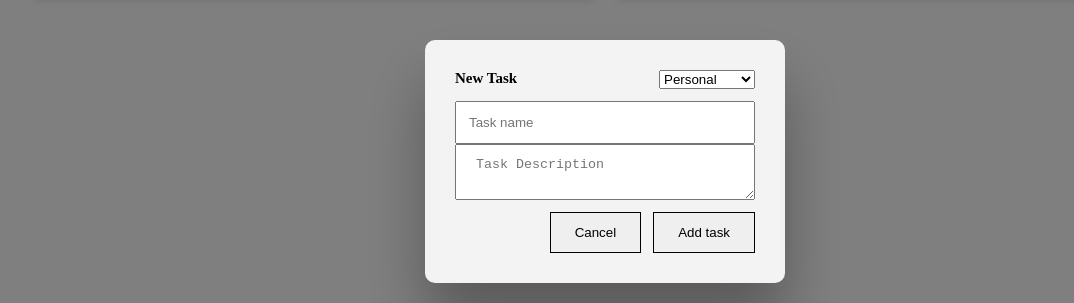
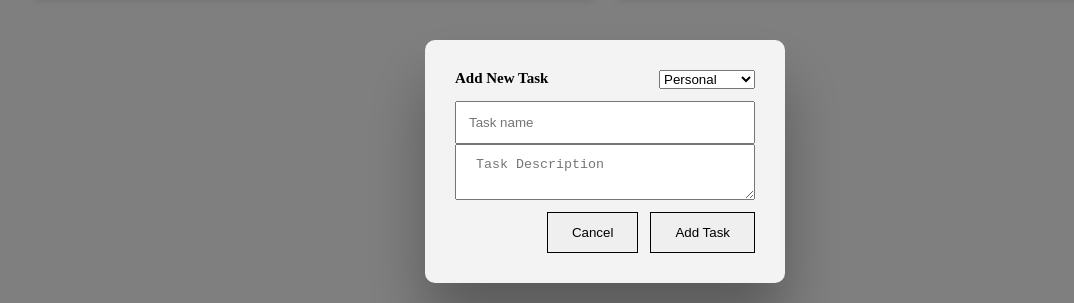
Before and after one commit to cemmanuelonyema/tasy, a React (Vite) app: page / in a window 1280 px wide. Both pictures are taken after typing "Sample" into the empty fields and a click on the button "Add a task". Shown: the part 239-542 px from the top of the page, without its empty margins (35-1109 px from the left). Built offline with nearby package versions, Linux system fonts and the light colour scheme.

Commit message:
implement delete task succesfully using splice

```diff
--- a/src/components/layout/modal/modalbox/ModalBox.tsx
+++ b/src/components/layout/modal/modalbox/ModalBox.tsx
@@ -1,20 +1,45 @@
-import { useState } from "react";
+import { useState, useEffect } from "react";
 import { Todo } from "../../../model";
 import "./modalbox.css";
-import { useDispatch } from "react-redux";
-import { addTask, toggleModal } from "../../../../redux/slices/taskSlice";
+import { useDispatch, useSelector } from "react-redux";
+import {
+  addTask,
+  clearEditTask,
+  selectCurrentTask,
+  toggleModal,
+  updateTask,
+} from "../../../../redux/slices/taskSlice";
+import { TaskModel } from "../../../../models/models";
 
 interface Props {
-  todos: Todo[];
+  todos: TaskModel[];
   setTodos: React.Dispatch<React.SetStateAction<Todo[]>>;
 }
 
 export const ModalBox: React.FC<Props> = ({ setTodos, todos }) => {
+  const currentTask = useSelector(selectCurrentTask);
+
+  //   const updateTask = () => {
+  //     dispatch(updateTask(task));
+  //     dispatch(clearEditTask());
+  //     dispatch(toggleModal());
+  //   };
+
+  //   const addTask = () => {
+
+  //   };
+
   const handleSubmit = (e: React.FormEvent) => {
     e.preventDefault();
 
-    if (task.title !== "") {
+    // currentTask ? updateTask() : addTask();
+    if (currentTask === null) {
       dispatch(addTask(task));
+      dispatch(toggleModal());
+    } else {
+      dispatch(updateTask(task));
+      dispatch(clearEditTask());
+      dispatch(toggleModal());
     }
 
     setTask({
@@ -41,11 +66,23 @@ export const ModalBox: React.FC<Props> = ({ setTodos, todos }) => {
 
   const { title, description, tag } = task;
 
+  useEffect(() => {
+    currentTask !== null
+      ? setTask(currentTask)
+      : setTask({
+          id: 0,
+          title: "",
+          description: "",
+          tag: "",
+          completed: false,
+        });
+  }, [currentTask]);
+
   return (
     <div className="modalbox">
       <form className="form" onSubmit={handleSubmit}>
         <div className="box-header">
-          <h2>New Task</h2>
+          <h2>{currentTask ? "Edit Task" : "Add New Task"}</h2>
           <select name="tag" value={tag} onChange={handleChange}>
             <option value="Family">Personal</option>
             <option value="professional">Professional</option>
@@ -71,8 +108,16 @@ export const ModalBox: React.FC<Props> = ({ setTodos, todos }) => {
         </div>
 
         <div className="btns">
-          <button onClick={() => dispatch(toggleModal())}>Cancel</button>
-          <button onClick={handleSubmit}>Add task</button>
+          {currentTask ? (
+            <button onClick={() => dispatch(clearEditTask())}>
+              Clear Task
+            </button>
+          ) : (
+            <button onClick={() => dispatch(toggleModal())}>Cancel</button>
+          )}
+          <button onClick={handleSubmit}>
+            {currentTask ? "Update Task" : "Add Task"}
+          </button>
         </div>
       </form>
     </div>
--- a/src/components/model.ts
+++ b/src/components/model.ts
@@ -1,4 +1,4 @@
-export interface TodoModel {
+export interface TaskModel {
   id: number;
   taskTitle: string;
   taskDescription?: string;
--- a/src/components/taskItem/TaskItem.tsx
+++ b/src/components/taskItem/TaskItem.tsx
@@ -1,10 +1,15 @@
 import React, { useState } from "react";
 import { FiEdit, FiTrash } from "react-icons/fi";
-import { Todo } from "../model";
+import { TaskModel, Todo } from "../model";
 import "./taskItem.css";
 
 import { useSelector, useDispatch } from "react-redux";
-import { deleteTask, toggleModal } from "../../redux/slices/taskSlice";
+import {
+  clearEditTask,
+  deleteTask,
+  editTask,
+  toggleModal,
+} from "../../redux/slices/taskSlice";
 
 interface Props {
   todo: Todo;
@@ -32,8 +37,14 @@ export const TaskItem: React.FC<Props> = ({ todo, todos, setTodos }) => {
   //     setTodos(todos.filter((todo) => todo.id !== id));
   //   };
 
-  const handleEdit = (id: number) => {
+  const handleEdit = (currentTask: TaskModel) => {
     dispatch(toggleModal());
+    dispatch(editTask(currentTask));
+  };
+
+  const handleDelete = (id: number) => {
+    dispatch(deleteTask(id));
+    dispatch(clearEditTask());
   };
 
   const dispatch = useDispatch();
@@ -57,10 +68,13 @@ export const TaskItem: React.FC<Props> = ({ todo, todos, setTodos }) => {
         )}
       </div>
       <div className="task-buttons">
-        <span className="icon" onClick={() => handleEdit(todo.id)}>
+        <span className="icon" onClick={() => handleEdit(todo)}>
           <FiEdit />
         </span>
-        <span className="icon" onClick={() => dispatch(deleteTask(todo.id))}>
+        <span
+          className="icon"
+          onClick={() => handleDelete(deleteTask(todo.id))}
+        >
           <FiTrash />
         </span>
       </div>
--- a/src/redux/slices/taskSlice.ts
+++ b/src/redux/slices/taskSlice.ts
@@ -1,15 +1,17 @@
-import { createSlice, createSelector } from "@reduxjs/toolkit";
+import { createSlice, createSelector, current } from "@reduxjs/toolkit";
 import { TaskModel } from "../../models/models";
 
 interface TaskState {
   isModalOpen: boolean;
   tasks: TaskModel[];
+  currentTask: TaskModel | null;
   completedTasks: TaskModel[];
 }
 
 const initialState: TaskState = {
   isModalOpen: false,
   tasks: [],
+  currentTask: null,
   completedTasks: [],
 };
 
@@ -20,17 +22,30 @@ export const taskSlice = createSlice({
     toggleModal(state) {
       state.isModalOpen = !state.isModalOpen;
     },
-    editTask(state) {
+    editTask(state, action) {
       //   state.isModalOpen = !state.isModalOpen;
+      state.currentTask = action.payload;
+    },
+    clearEditTask(state) {
+      state.currentTask = null;
     },
     addTask(state, action) {
       //   state.isModalOpen = !state.isModalOpen;
       state.tasks = [action.payload, ...state.tasks];
     },
     deleteTask(state, action) {
-      state.tasks.filter((task) => task.id !== action.payload);
+      //   const taskId = action.payload;
+      //   state.tasks = state.tasks.filter((task) => task.id !== taskId);
+      state.tasks.splice(
+        state.tasks.findIndex((task) => task.id === action.payload)
+      );
+      console.log(current(state));
       console.log(action.payload);
-      console.log(state);
+    },
+    updateTask(state, action) {
+      state.tasks.map((task) =>
+        task.id === action.payload.id ? action.payload : task
+      );
     },
     completeTask(state) {
       //   state.isModalOpen = !state.isModalOpen;
@@ -38,7 +53,14 @@ export const taskSlice = createSlice({
   },
 });
 
-export const { toggleModal, editTask, deleteTask, addTask } = taskSlice.actions;
+export const {
+  toggleModal,
+  editTask,
+  clearEditTask,
+  deleteTask,
+  addTask,
+  updateTask,
+} = taskSlice.actions;
 export default taskSlice.reducer;
 
 //Selectors
@@ -49,3 +71,7 @@ export const selectIsModalOpen = createSelector(
   (task) => task.isModalOpen
 );
 export const selectTasks = createSelector([selectTask], (task) => task.tasks);
+export const selectCurrentTask = createSelector(
+  [selectTask],
+  (task) => task.currentTask
+);
```
